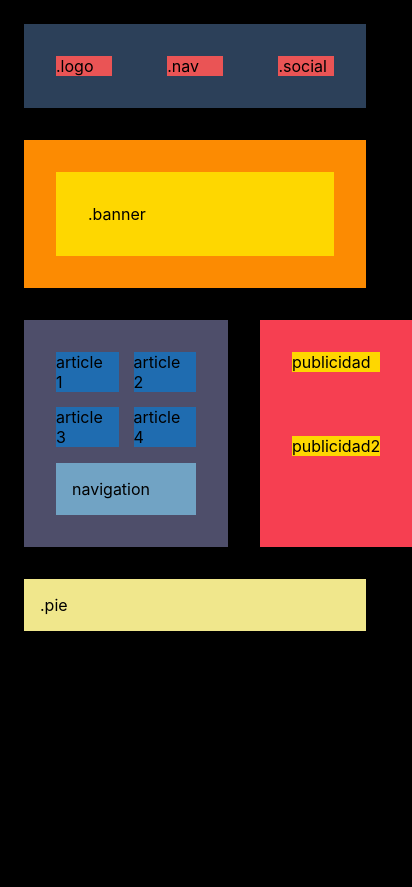
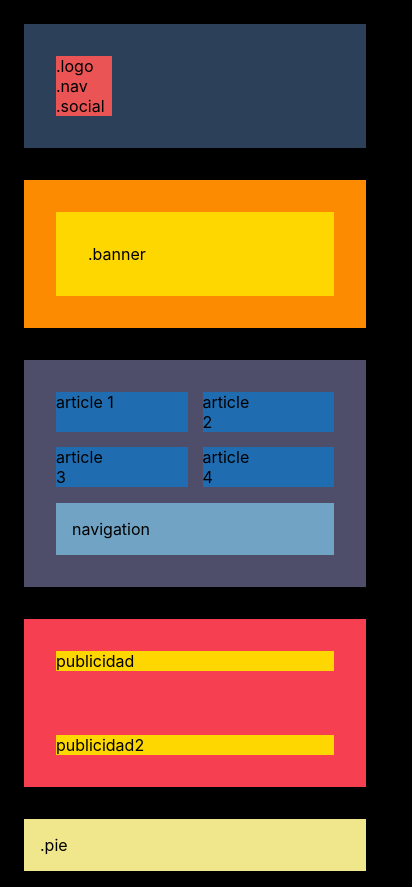
Before and after one commit to marcos-react/Sprint-1, a plain HTML site: page index.html in a window 390 px wide. Shown: the whole page, 412 px wide, since content can reach past the window. Before the commit the page ends 844 px from the top, so only its background shows below. Drawn offline with Linux system fonts and the light colour scheme.

Commit message:
ejercici 2 nivell 1

```diff
--- a/main.css
+++ b/main.css
@@ -133,3 +133,144 @@ header .container-banner div{
     margin: 1rem;
     padding: 1rem;
 }
+
+@media only screen and (max-width: 768px) {
+
+    html,body{
+        background: black;
+        font-family: -apple-system, system-ui, BlinkMacSystemFont, 'Segoe UI', Roboto, Ubuntu, Cantarell, 'Open Sans', 'Helvetica Neue', sans-serif;
+        max-width:1200px;
+    }
+
+    header {
+
+        display: flex;
+        flex-direction: column;
+    }
+
+    header .container-header{
+
+        background: #2c4059;
+        display: flex;
+        flex-direction: column;
+        justify-content: space-between;
+        margin: 1rem;
+        padding: 2rem;
+
+
+
+    }
+
+    header .container-header div{
+
+        background: #ea5455;
+        display: flex;
+        flex-direction: column;
+        /*width: 20%;*/
+
+    }
+
+
+
+
+
+    header .container-banner{
+
+        background: #fc8b02;
+        margin: 1rem;
+        display: flex;
+        flex-direction: column;
+
+
+
+    }
+
+    header .container-banner div{
+
+        background: #fed700;
+        margin: 2rem;
+        display: flex;
+        align-items: center;
+        padding: 2rem;
+
+    }
+
+    .container-body{
+
+        display: flex;
+        flex-direction: column;
+
+
+    }
+
+
+
+    .container-article{
+
+        background: #4e4e6a;
+        padding: 2rem;
+
+        display: flex;
+        flex-direction: column;
+        margin: 1rem;
+        justify-content: space-between;
+        flex-grow: 1;
+
+
+    }
+
+    .container-article div{
+
+
+        display: grid;
+        grid-template-columns: repeat(2, 1fr);
+        column-gap: 10px;
+        row-gap: 1em;
+        grid-gap: 15px;
+    }
+
+    .container-item{
+
+        background-color: #1f6cb0;
+
+
+    }
+
+
+     .navigation{
+
+        background: #71a3c4;
+        padding: 1rem;
+        margin-top: 1rem;
+
+    }
+
+
+
+
+    .container-publicidad{
+
+        background: #f63f51;
+        margin: 1rem;
+        display: flex;
+        flex-direction: column;
+
+    }
+
+    .container-publicidad div{
+
+        background: #fed700;
+        /*align-items: center;*/
+        /*padding: 1rem;*/
+        margin: 2rem;
+
+    }
+
+    .pie {
+
+        background: #f0e78c;
+        margin: 1rem;
+        padding: 1rem;
+    }
+
+}
```
